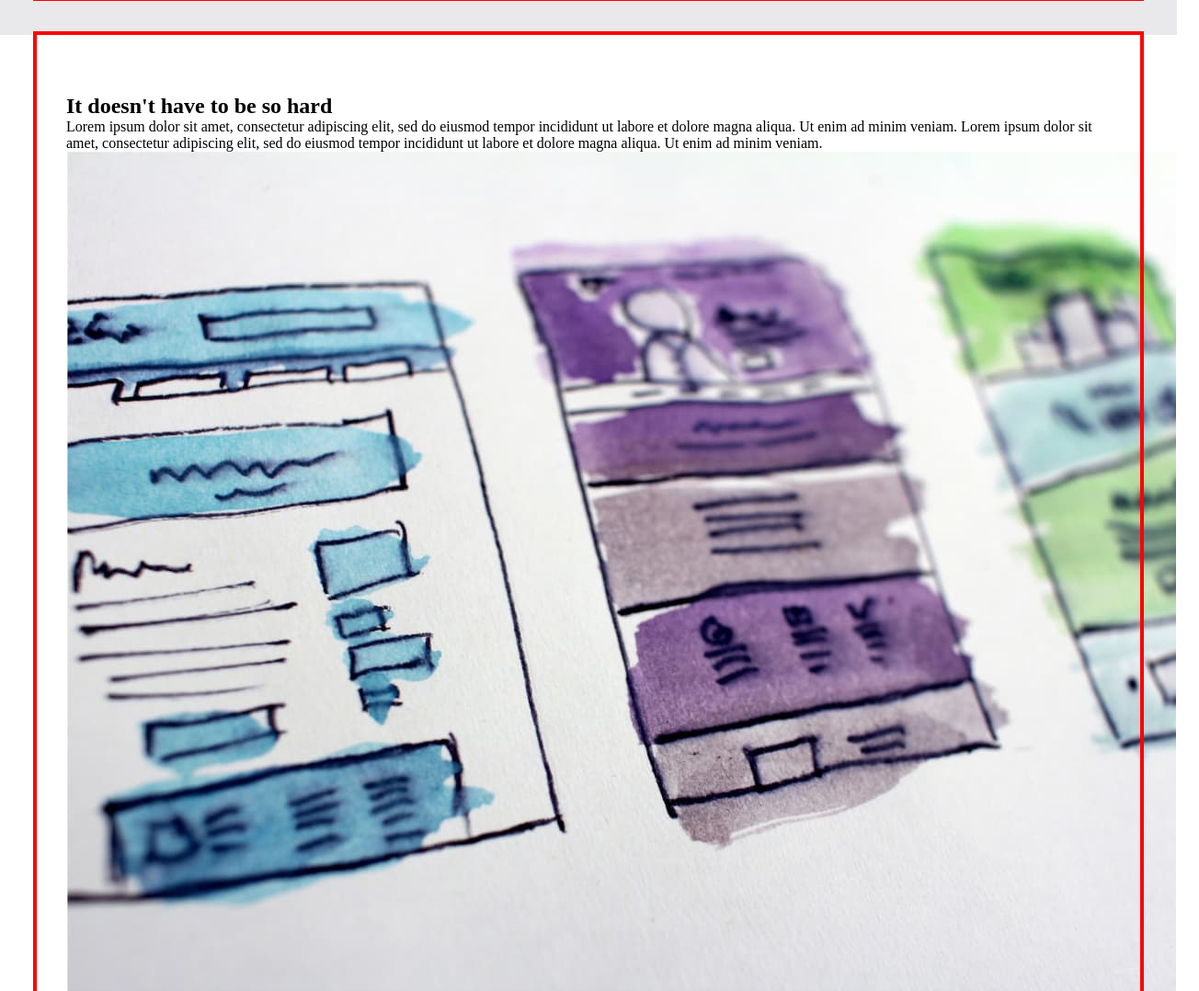
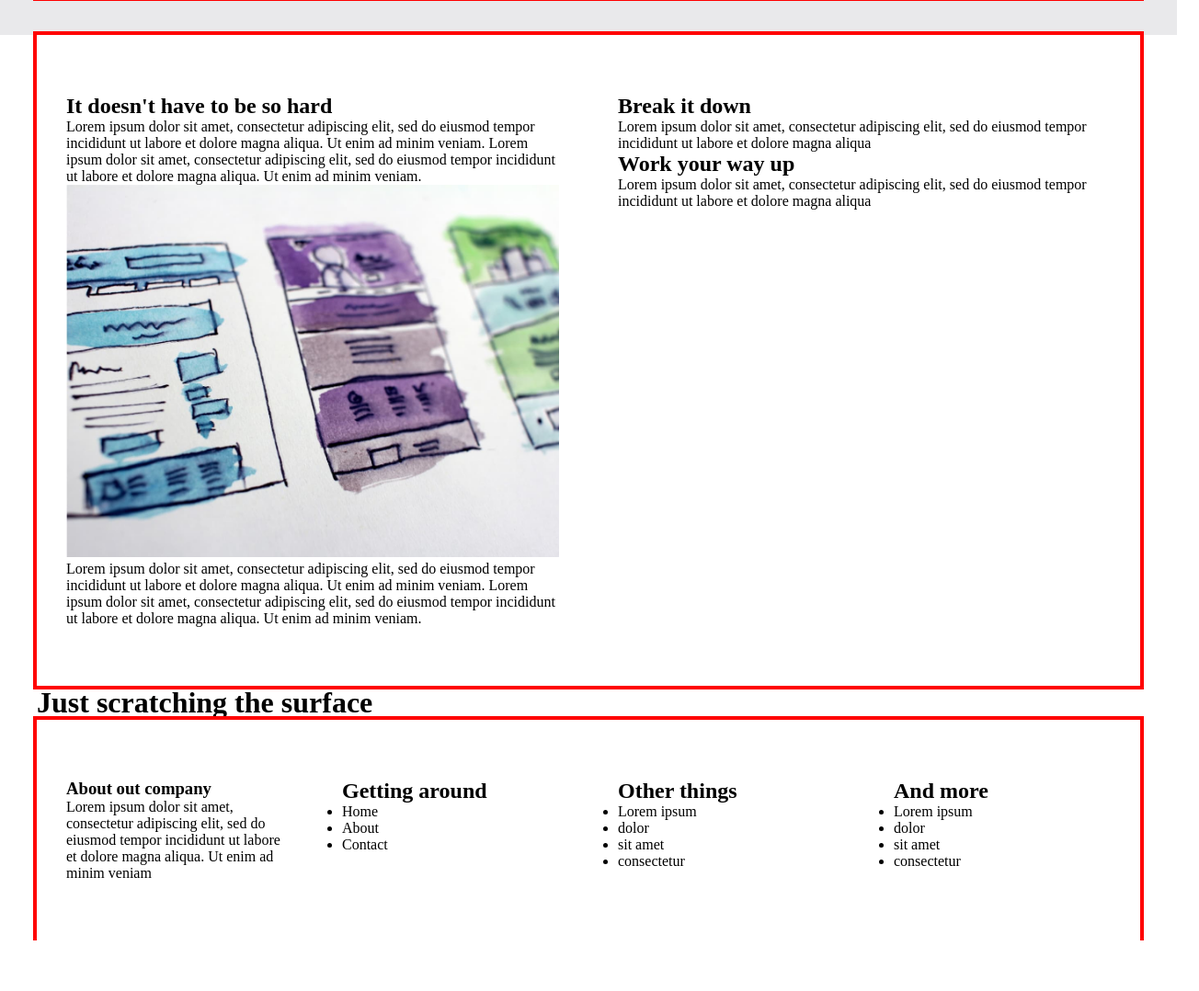
Before and after one commit to guanizorommel/KP-Final-Challenge, a plain HTML site: page index.html in a window 1280 px wide. Shown: the part 962-2040 px from the top of the page at 92% size, 1304 px wide, since content can reach past the window. After the commit the page ends 1985 px from the top, so only its background shows below. Drawn offline with nearby package versions, Linux system fonts and the light colour scheme.

Commit message:
final update

```diff
--- a/index.html
+++ b/index.html
@@ -83,6 +83,19 @@
                 </div>
                 <div class="col">
                     <div class="section-three__col-right">
+                        <h2>Break it down</h2>
+                        <p>Lorem ipsum dolor sit amet,
+                            consectetur adipiscing elit, sed do
+                            eiusmod tempor incididunt ut
+                            labore et dolore magna aliqua</p>
+
+                        <h2>Work your way up</h2>
+                        <p>Lorem ipsum dolor sit amet,
+                            consectetur adipiscing elit, sed do
+                            eiusmod tempor incididunt ut
+                            labore et dolore magna aliqua</p>
+
+
 
                     </div>
                 </div>
--- a/style.css
+++ b/style.css
@@ -7,6 +7,10 @@
 .container {
     max-width: 1200px;
     margin: 0 auto; /* you need to put this to make your max-width in center and aligned*/
+}
+
+img {
+    max-width: 100%; /*make all image inside to a div ha a max - width of 100%, for image not to overflow */
 }
 
 .hero {
@@ -84,3 +88,5 @@
     margin-top: 1em;
     line-height: 1.5;
 }
+
+/*Services CSS End */
```
